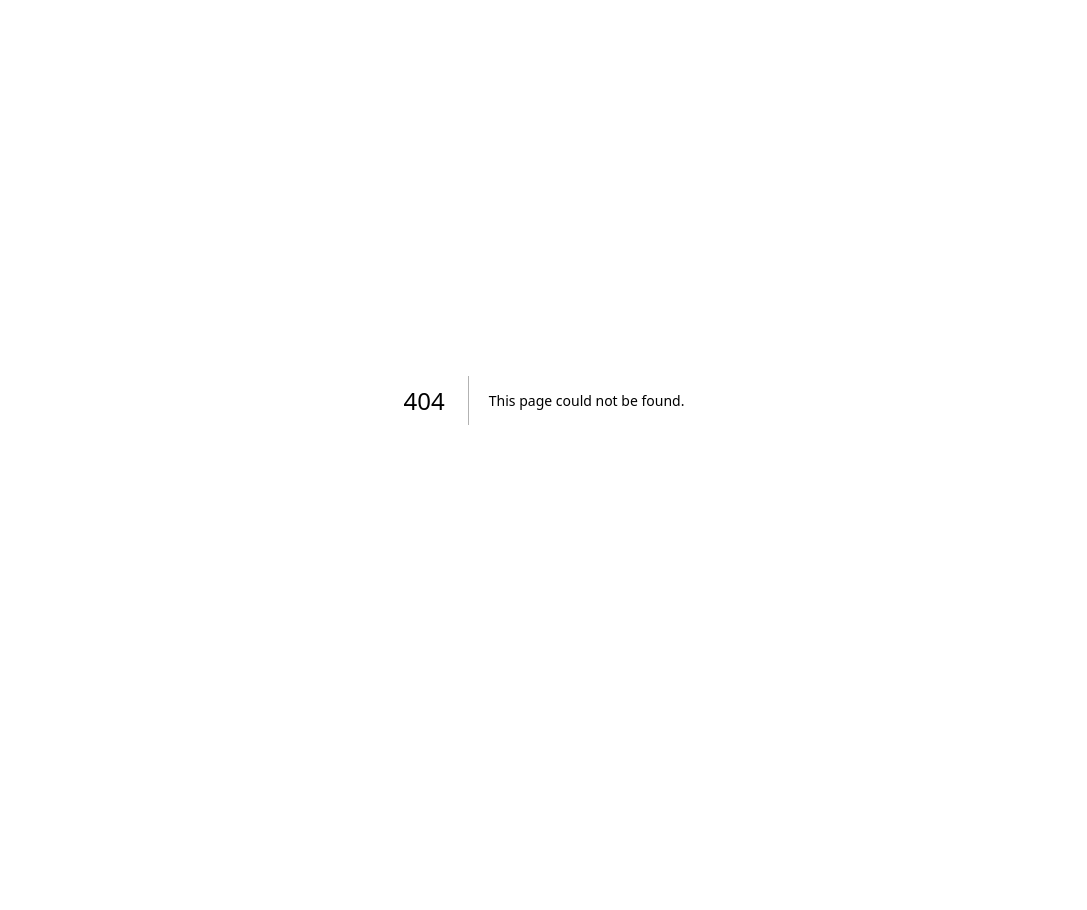
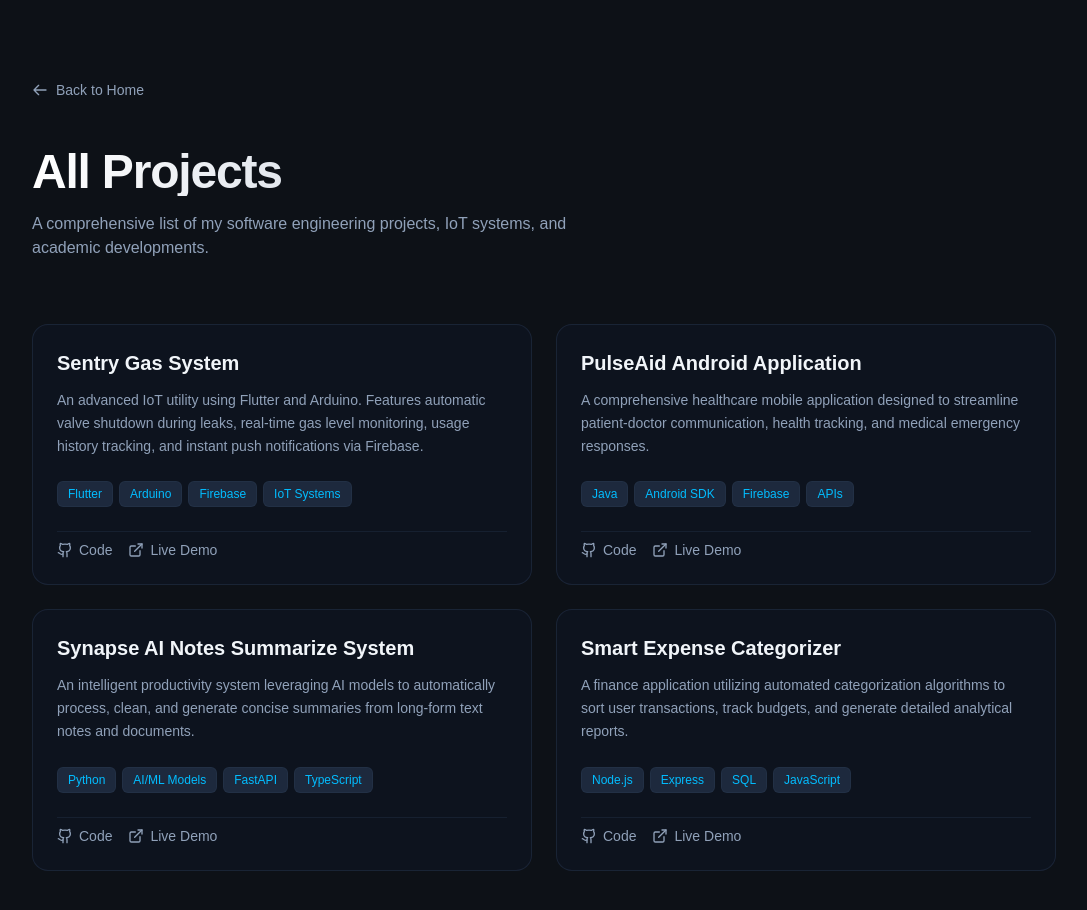
Before and after one commit to deVThish/venusha-portfolio, a Next.js app: page /projects in a window 1280 px wide. Before the commit this address had no page. Shown: the top 910 px of the page, without its empty margins (96-1183 px from the left). Before the commit the page ends 800 px from the top, so only its background shows below. Built offline with nearby package versions, Linux system fonts and the light colour scheme.

Commit message:
feat: add dedicated projects showcase page with svg icons

```diff
--- /dev/null
+++ b/app/projects/page.tsx
@@ -0,0 +1,163 @@
+"use client";
+
+import { motion } from "framer-motion";
+import Link from "next/link";
+
+const allProjects = [
+  {
+    title: "Sentry Gas System",
+    description:
+      "An advanced IoT utility using Flutter and Arduino. Features automatic valve shutdown during leaks, real-time gas level monitoring, usage history tracking, and instant push notifications via Firebase.",
+    tech: ["Flutter", "Arduino", "Firebase", "IoT Systems"],
+    github: "https://github.com/venushathishan",
+    live: "#",
+  },
+  {
+    title: "PulseAid Android Application",
+    description:
+      "A comprehensive healthcare mobile application designed to streamline patient-doctor communication, health tracking, and medical emergency responses.",
+    tech: ["Java", "Android SDK", "Firebase", "APIs"],
+    github: "https://github.com/venushathishan/PulseAid-Android",
+    live: "#",
+  },
+  {
+    title: "Synapse AI Notes Summarize System",
+    description:
+      "An intelligent productivity system leveraging AI models to automatically process, clean, and generate concise summaries from long-form text notes and documents.",
+    tech: ["Python", "AI/ML Models", "FastAPI", "TypeScript"],
+    github:
+      "https://github.com/venushathishan/Synapse-AI-Notes-Summarize-System",
+    live: "#",
+  },
+  {
+    title: "Smart Expense Categorizer",
+    description:
+      "A finance application utilizing automated categorization algorithms to sort user transactions, track budgets, and generate detailed analytical reports.",
+    tech: ["Node.js", "Express", "SQL", "JavaScript"],
+    github: "https://github.com/venushathishan/Smart-Expense-Categorizer",
+    live: "#",
+  },
+];
+
+export default function ProjectsPage() {
+  return (
+    <main className="min-h-screen bg-[#0d1117] text-white py-20 px-6 antialiased">
+      <div className="max-w-5xl mx-auto">
+        <Link
+          href="/"
+          className="inline-flex items-center gap-2 text-sm text-slate-400 hover:text-sky-400 transition-colors mb-12 group"
+        >
+          <svg
+            className="w-4 h-4 transform group-hover:-translate-x-1 transition-transform"
+            fill="none"
+            stroke="currentColor"
+            strokeWidth="2"
+            viewBox="0 0 24 24"
+          >
+            <path
+              strokeLinecap="round"
+              strokeLinejoin="round"
+              d="M10 19l-7-7m0 0l7-7m-7 7h18"
+            />
+          </svg>
+          Back to Home
+        </Link>
+
+        <div className="space-y-4 mb-16">
+          <h1 className="text-4xl md:text-5xl font-bold tracking-tight bg-gradient-to-r from-white to-slate-400 bg-clip-text text-transparent">
+            All Projects
+          </h1>
+          <p className="text-slate-400 max-w-xl">
+            A comprehensive list of my software engineering projects, IoT
+            systems, and academic developments.
+          </p>
+        </div>
+
+        <motion.div
+          initial="hidden"
+          animate="visible"
+          variants={{
+            hidden: { opacity: 0 },
+            visible: { opacity: 1, transition: { staggerChildren: 0.1 } },
+          }}
+          className="grid grid-cols-1 md:grid-cols-2 gap-6"
+        >
+          {allProjects.map((project, index) => (
+            <motion.div
+              key={index}
+              variants={{
+                hidden: { opacity: 0, y: 20 },
+                visible: { opacity: 1, y: 0 },
+              }}
+              className="p-6 rounded-2xl bg-slate-900/40 border border-slate-800/80 hover:border-slate-700/50 transition-all duration-300 flex flex-col justify-between"
+            >
+              <div>
+                <h3 className="text-xl font-bold text-slate-100 mb-3">
+                  {project.title}
+                </h3>
+                <p className="text-slate-400 text-sm leading-relaxed mb-6">
+                  {project.description}
+                </p>
+              </div>
+
+              <div>
+                <div className="flex flex-wrap gap-1.5 mb-6">
+                  {project.tech.map((t, i) => (
+                    <span
+                      key={i}
+                      className="text-xs font-medium px-2.5 py-1 rounded-md bg-slate-800 text-sky-400 border border-slate-700/30"
+                    >
+                      {t}
+                    </span>
+                  ))}
+                </div>
+
+                <div className="flex items-center gap-4 text-sm pt-2 border-t border-slate-800/60">
+                  <a
+                    href={project.github}
+                    target="_blank"
+                    rel="noopener noreferrer"
+                    className="inline-flex items-center gap-1.5 text-slate-400 hover:text-white transition-colors"
+                  >
+                    <svg
+                      className="w-4 h-4"
+                      viewBox="0 0 24 24"
+                      fill="none"
+                      stroke="currentColor"
+                      strokeWidth="2"
+                      strokeLinecap="round"
+                      strokeLinejoin="round"
+                    >
+                      <path d="M15 22v-4a4.8 4.8 0 0 0-1-3.5c3 0 6-2 6-5.5.08-1.25-.27-2.48-1-3.5.28-1.15.28-2.35 0-3.5 0 0-1 0-3 1.5-2.64-.5-5.36-.5-8 0C6 2 5 2 5 2c-.3 1.15-.3 2.35 0 3.5A5.403 5.403 0 0 0 4 9c0 3.5 3 5.5 6 5.5-.39.49-.68 1.05-.85 1.65-.17.6-.22 1.23-.15 1.85v4" />
+                      <path d="M9 18c-4.51 2-5-2-7-2" />
+                    </svg>
+                    Code
+                  </a>
+                  <a
+                    href={project.live}
+                    className="inline-flex items-center gap-1.5 text-slate-400 hover:text-white transition-colors"
+                  >
+                    <svg
+                      className="w-4 h-4"
+                      viewBox="0 0 24 24"
+                      fill="none"
+                      stroke="currentColor"
+                      strokeWidth="2"
+                      strokeLinecap="round"
+                      strokeLinejoin="round"
+                    >
+                      <path d="M18 13v6a2 2 0 0 1-2 2H5a2 2 0 0 1-2-2V8a2 2 0 0 1 2-2h6" />
+                      <polyline points="15 3 21 3 21 9" />
+                      <line x1="10" y1="14" x2="21" y2="3" />
+                    </svg>
+                    Live Demo
+                  </a>
+                </div>
+              </div>
+            </motion.div>
+          ))}
+        </motion.div>
+      </div>
+    </main>
+  );
+}
```
